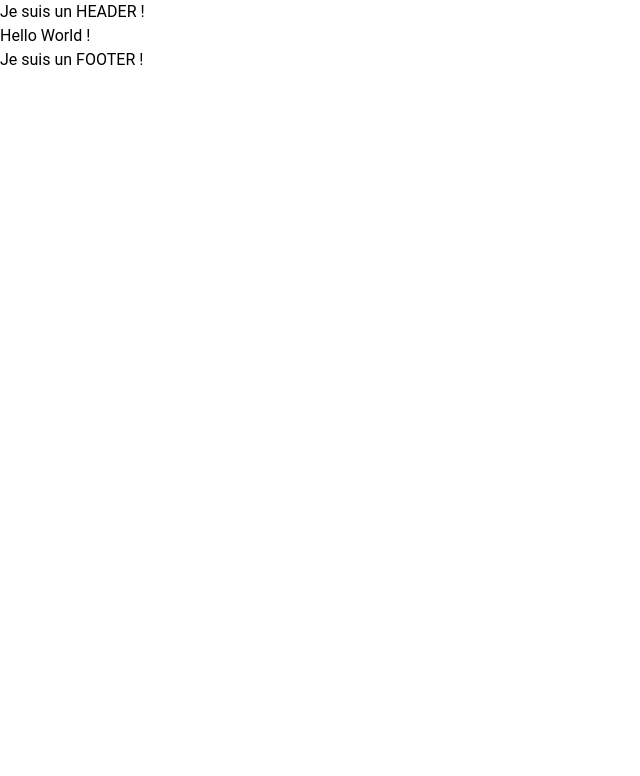
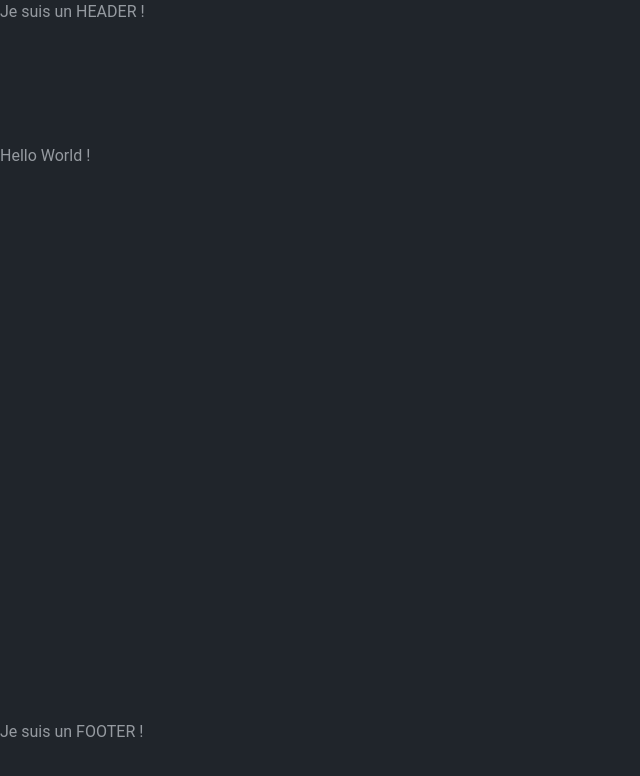
Before and after one commit to BruandT/rune_random, a React (Create React App) app: page / in a window 1280 px wide. Shown: the top 776 px of the page, without its empty margins (0-640 px from the left). Built offline with nearby package versions, Linux system fonts and the light colour scheme.

Commit message:
Debut de la mise place du contenu et du style des pages/compenents

```diff
--- a/src/components/Footer/Footer.jsx
+++ b/src/components/Footer/Footer.jsx
@@ -3,7 +3,9 @@ import React from 'react';
 function Footer() {
     return (
         <>
+        <footer className='h-20 bg-skin-bg-primary text-skin-base'>
         <h2>Je suis un FOOTER !</h2>
+        </footer>
         </>
     );
 }
--- a/src/components/Header/Header.jsx
+++ b/src/components/Header/Header.jsx
@@ -4,7 +4,9 @@ import './Header.css'
 function Header() {
     return (
         <>
+        <header className="h-36 bg-skin-bg-primary text-skin-base">
         <h1>Je suis un HEADER !</h1>
+        </header>
         </>
     );
 }
--- a/src/layouts/Default/Default.jsx
+++ b/src/layouts/Default/Default.jsx
@@ -5,9 +5,11 @@ import { Outlet } from "react-router-dom";
 function Default() {
   return (
     <>
+     <div className="min-h-screen flex flex-col">
       <Header />
       <Outlet />
       <Footer />
+      </div>
     </>
   );
 }
--- a/src/pages/Home/Home.jsx
+++ b/src/pages/Home/Home.jsx
@@ -3,7 +3,9 @@ import React from "react";
 function Home() {
   return (
     <>
-      <h2>Hello World !</h2>
+    <main className="flex-grow bg-skin-bg-primary text-skin-base">
+      <h2 className="">Hello World !</h2>
+      </main>
     </>
   );
 }
```
